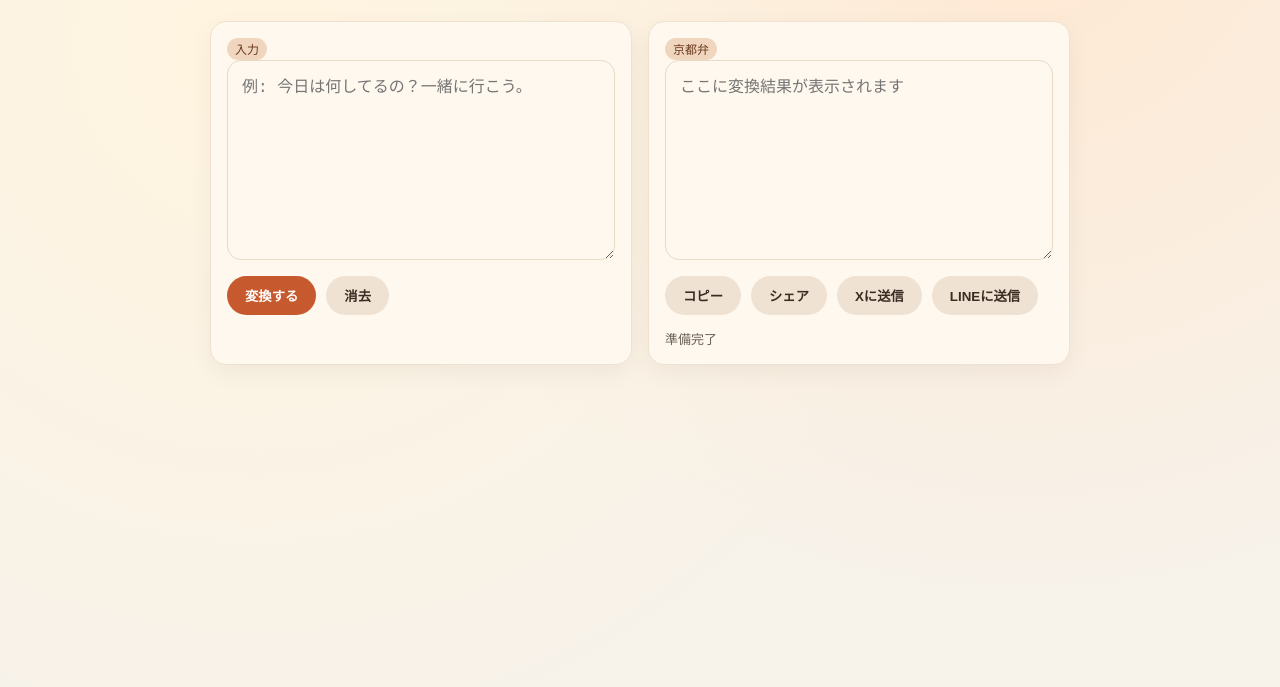
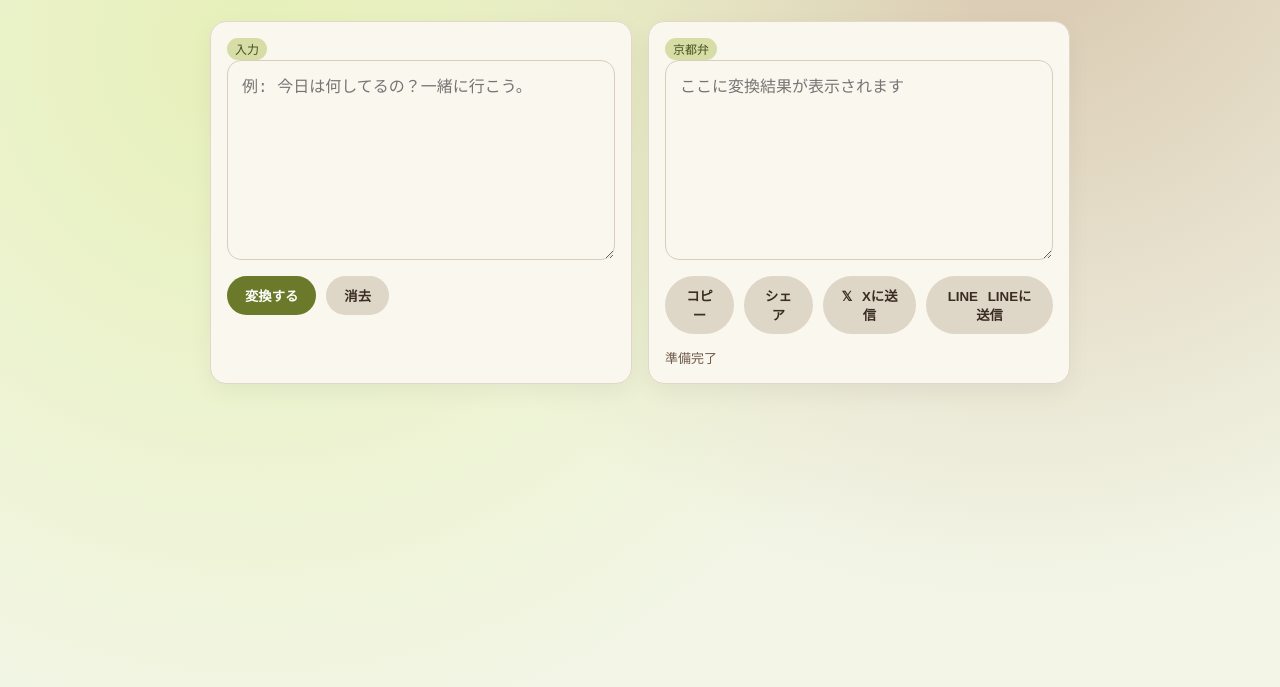
Before and after one commit to kiki321321/ShineDosu, a plain HTML site: page index.html in a window 1280 px wide. Shown: the part 113-800 px from the top of the page. Drawn offline with Linux system fonts and the light colour scheme.

Commit message:
Tweak button layout and social styles

```diff
--- a/index.html
+++ b/index.html
@@ -30,8 +30,14 @@
             <div class="actions">
               <button class="secondary" id="copyBtn">コピー</button>
               <button class="secondary" id="shareBtn">シェア</button>
-              <button class="secondary" id="xBtn">Xに送信</button>
-              <button class="secondary" id="lineBtn">LINEに送信</button>
+              <button class="secondary x-btn" id="xBtn">
+                <span class="icon">𝕏</span>
+                Xに送信
+              </button>
+              <button class="secondary line-btn" id="lineBtn">
+                <span class="icon">LINE</span>
+                LINEに送信
+              </button>
             </div>
             <div class="note" id="statusText">準備完了</div>
           </section>
--- a/style.css
+++ b/style.css
@@ -1,9 +1,9 @@
 :root {
-  --bg: #f7f2ea;
-  --ink: #2b2620;
-  --accent: #c65a2e;
-  --card: #fff8ee;
-  --muted: #6a5f55;
+  --bg: #f3f6e7;
+  --ink: #3a2a1d;
+  --accent: #6b7a2a;
+  --card: #faf7ee;
+  --muted: #6d5a4a;
 }
 
 * {
@@ -14,8 +14,8 @@ body {
   margin: 0;
   font-family: "Hiragino Mincho ProN", "Yu Mincho", "Noto Serif JP", serif;
   color: var(--ink);
-  background: radial-gradient(circle at 20% 20%, #fff4df, transparent 60%),
-    radial-gradient(circle at 80% 0%, #ffe8d1, transparent 55%), var(--bg);
+  background: radial-gradient(circle at 20% 20%, #e6f0b8, transparent 60%),
+    radial-gradient(circle at 80% 0%, #d7c5ab, transparent 55%), var(--bg);
   min-height: 100vh;
 }
 
@@ -56,7 +56,7 @@ textarea {
   min-height: 200px;
   padding: 14px;
   border-radius: 14px;
-  border: 1px solid #e8dac9;
+  border: 1px solid #d9cdbd;
   background: var(--card);
   color: var(--ink);
   font-size: 16px;
@@ -66,7 +66,7 @@ textarea {
 
 .panel {
   background: var(--card);
-  border: 1px solid #f0e1d0;
+  border: 1px solid #e3d7c9;
   border-radius: 16px;
   padding: 16px;
   box-shadow: 0 8px 24px rgba(0, 0, 0, 0.05);
@@ -92,7 +92,7 @@ input {
   width: 100%;
   padding: 10px 12px;
   border-radius: 10px;
-  border: 1px solid #e8dac9;
+  border: 1px solid #d9cdbd;
   background: #fffdf9;
   font-size: 14px;
 }
@@ -101,7 +101,8 @@ input {
   margin-top: 12px;
   display: flex;
   gap: 10px;
-  flex-wrap: wrap;
+  flex-wrap: nowrap;
+  overflow-x: auto;
 }
 
 button {
@@ -115,8 +116,24 @@ button {
 }
 
 button.secondary {
-  background: #efe2d2;
+  background: #ded6c6;
   color: #3a2c22;
+}
+
+.x-btn {
+  background: #1a1a1a;
+  color: #f3efe7;
+}
+
+.line-btn {
+  background: #06c755;
+  color: #ffffff;
+}
+
+.icon {
+  display: inline-block;
+  font-weight: 700;
+  margin-right: 6px;
 }
 
 .note {
@@ -129,8 +146,8 @@ button.secondary {
   display: inline-block;
   padding: 2px 8px;
   border-radius: 999px;
-  background: #f1d6bf;
-  color: #6a3a1d;
+  background: #d6dda6;
+  color: #4a4f1f;
   font-size: 12px;
   margin-right: 6px;
 }
@@ -140,7 +157,7 @@ button.secondary {
   margin-top: 10px;
   padding: 6px 10px;
   border-radius: 8px;
-  background: #f0e1d0;
+  background: #e2dcc8;
   font-family: "SFMono-Regular", Menlo, Monaco, Consolas, "Liberation Mono",
     "Courier New", monospace;
   font-size: 12px;
```
